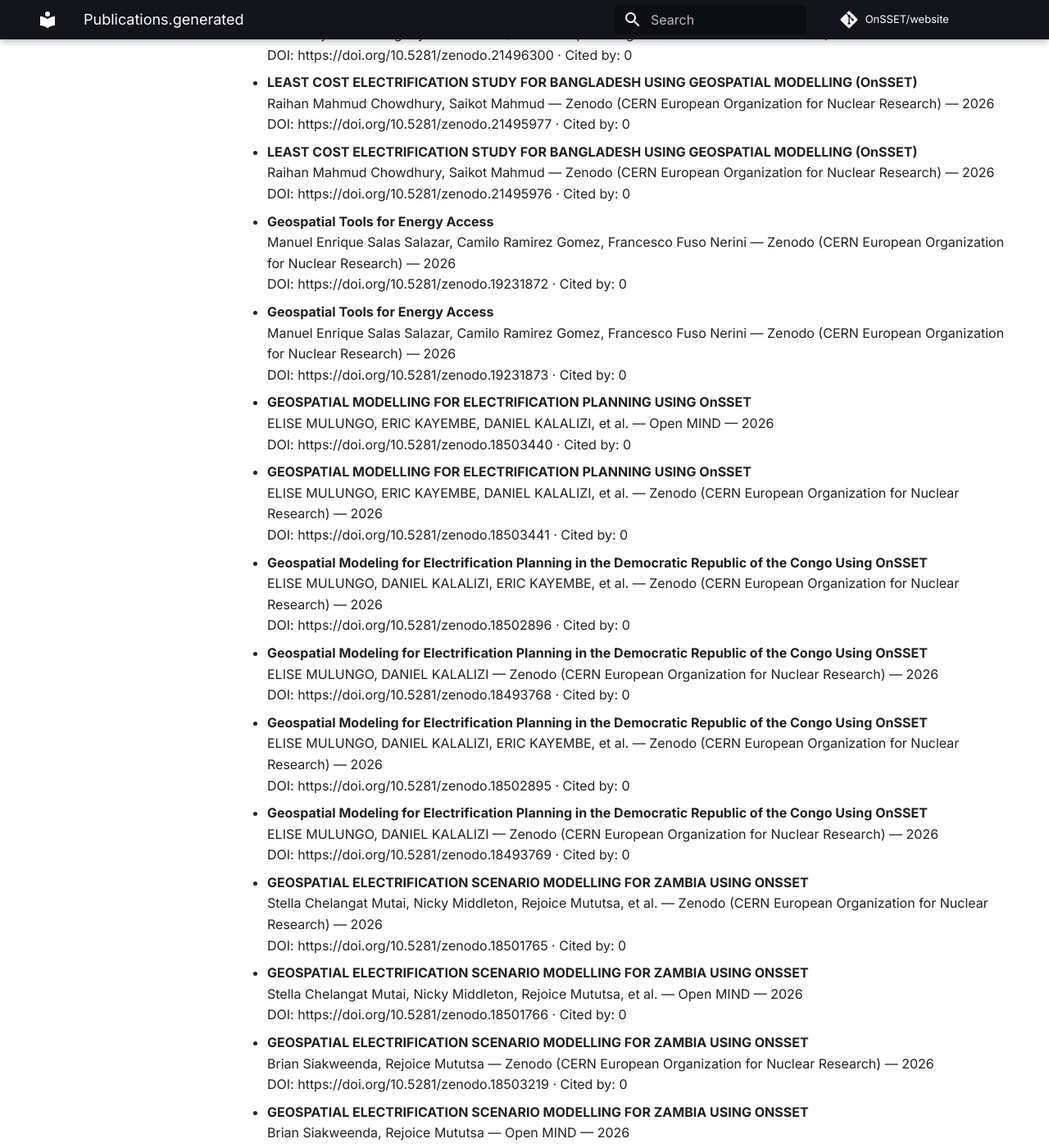
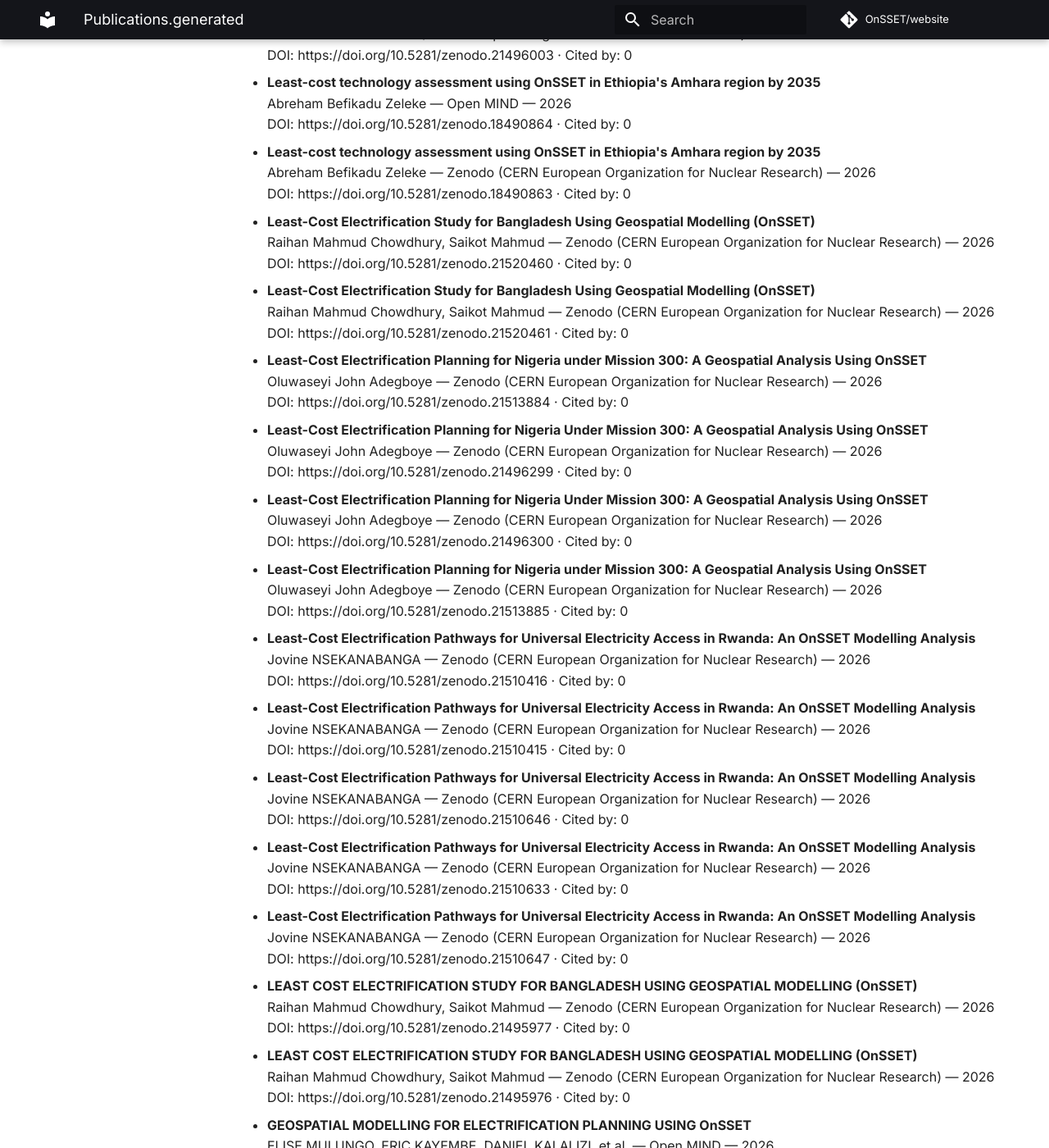
Before and after one commit to OnSSET/website, an MkDocs documentation site: the page built from docs/publications.generated.md, in a window 1280 px wide and 1400 px high, scrolled down 2768 px. Shown: the whole window at 82% size. Built offline with MkDocs 1.6.1 and Material for MkDocs 9.7.7, drawn with Linux system fonts in a browser that asks for light colours; comment, search, counter and statistics services are not loaded; some of the changed text lies outside the part shown.

Commit message:
Auto-update publications

```diff
--- a/docs/publications.generated.md
+++ b/docs/publications.generated.md
@@ -59,12 +59,12 @@ No results found.
   DOI: https://doi.org/10.5281/zenodo.20328728 · Cited by: 0
 
 - **Pathways to Universal Energy Access in Northern Brazil: Modeling with OnSSET**
+  AGL Pena, ALEXANDRA FALCON MENDOZA — Zenodo (CERN European Organization for Nuclear Research) — 2026
+  DOI: https://doi.org/10.5281/zenodo.20328727 · Cited by: 0
+
+- **Pathways to Universal Energy Access in Northern Brazil: Modeling with OnSSET**
   AGL Pena — Zenodo (CERN European Organization for Nuclear Research) — 2026
   DOI: https://doi.org/10.5281/zenodo.20332279 · Cited by: 0
-
-- **Pathways to Universal Energy Access in Northern Brazil: Modeling with OnSSET**
-  AGL Pena, ALEXANDRA FALCON MENDOZA — Zenodo (CERN European Organization for Nuclear Research) — 2026
-  DOI: https://doi.org/10.5281/zenodo.20328727 · Cited by: 0
 
 - **OnSSET processed GIS input data for 23 Sub Sahara Africa countries**
   KTH Royal Institute of Technology — Zenodo (CERN European Organization for Nuclear Research) — 2026
@@ -72,11 +72,27 @@ No results found.
 
 - **OnSSET Badge Concept Note 2026**
   Nicky Middleton — Zenodo (CERN European Organization for Nuclear Research) — 2026
-  DOI: https://doi.org/10.5281/zenodo.18353643 · Cited by: 0
+  DOI: https://doi.org/10.5281/zenodo.18353642 · Cited by: 0
 
 - **OnSSET Badge Concept Note 2026**
   Nicky Middleton — Zenodo (CERN European Organization for Nuclear Research) — 2026
-  DOI: https://doi.org/10.5281/zenodo.18353642 · Cited by: 0
+  DOI: https://doi.org/10.5281/zenodo.18353643 · Cited by: 0
+
+- **Modernizing Access to Electricity in Madagascar - Insights from GEP-OnSSET geospatial modeling**
+  Christian TOMBO — Zenodo (CERN European Organization for Nuclear Research) — 2026
+  DOI: https://doi.org/10.5281/zenodo.21523815 · Cited by: 0
+
+- **Modernizing Access to Electricity in Madagascar - Insights from GEP-OnSSET geospatial modeling**
+  Christian TOMBO — Zenodo (CERN European Organization for Nuclear Research) — 2026
+  DOI: https://doi.org/10.5281/zenodo.21523814 · Cited by: 0
+
+- **Moderniser l'Accès à l'Électricité à Madagascar - Perspectives issues de la modélisation géospatiale GEP-OnSSET**
+  Christian TOMBO — Zenodo (CERN European Organization for Nuclear Research) — 2026
+  DOI: https://doi.org/10.5281/zenodo.21530438 · Cited by: 0
+
+- **Moderniser l'Accès à l'Électricité à Madagascar - Perspectives issues de la modélisation géospatiale GEP-OnSSET**
+  Christian TOMBO — Zenodo (CERN European Organization for Nuclear Research) — 2026
+  DOI: https://doi.org/10.5281/zenodo.21530439 · Cited by: 0
 
 - **MALAWI'S GEOSPATIAL MODELLING FOR ELECTRIFICATION PLANNING USING ONSSET**
   Peter Mbisah — Zenodo (CERN European Organization for Nuclear Research) — 2026
@@ -84,15 +100,15 @@ No results found.
 
 - **MALAWI'S GEOSPATIAL MODELLING FOR ELECTRIFICATION PLANNING USING ONSSET**
   Peter Mbisah — Zenodo (CERN European Organization for Nuclear Research) — 2026
+  DOI: https://doi.org/10.5281/zenodo.21509579 · Cited by: 0
+
+- **MALAWI'S GEOSPATIAL MODELLING FOR ELECTRIFICATION PLANNING USING ONSSET**
+  Peter Mbisah — Zenodo (CERN European Organization for Nuclear Research) — 2026
+  DOI: https://doi.org/10.5281/zenodo.21509580 · Cited by: 0
+
+- **MALAWI'S GEOSPATIAL MODELLING FOR ELECTRIFICATION PLANNING USING ONSSET**
+  Peter Mbisah — Zenodo (CERN European Organization for Nuclear Research) — 2026
   DOI: https://doi.org/10.5281/zenodo.21496003 · Cited by: 0
-
-- **Linkage_scripts_OnSSET**
-  Luis Olmos, Michele Vittorio, Giulia Vaglietti — Zenodo (CERN European Organization for Nuclear Research) — 2026
-  DOI: https://doi.org/10.5281/zenodo.18874892 · Cited by: 0
-
-- **Linkage_scripts_OnSSET**
-  Luis Olmos, Michele Vittorio, Giulia Vaglietti — Open MIND — 2026
-  DOI: https://doi.org/10.5281/zenodo.18874891 · Cited by: 0
 
 - **Least-cost technology assessment using OnSSET in Ethiopia's Amhara region by 2035**
   Abreham Befikadu Zeleke — Open MIND — 2026
@@ -102,6 +118,18 @@ No results found.
   Abreham Befikadu Zeleke — Zenodo (CERN European Organization for Nuclear Research) — 2026
   DOI: https://doi.org/10.5281/zenodo.18490863 · Cited by: 0
 
+- **Least-Cost Electrification Study for Bangladesh Using Geospatial Modelling (OnSSET)**
+  Raihan Mahmud Chowdhury, Saikot Mahmud — Zenodo (CERN European Organization for Nuclear Research) — 2026
+  DOI: https://doi.org/10.5281/zenodo.21520460 · Cited by: 0
+
+- **Least-Cost Electrification Study for Bangladesh Using Geospatial Modelling (OnSSET)**
+  Raihan Mahmud Chowdhury, Saikot Mahmud — Zenodo (CERN European Organization for Nuclear Research) — 2026
+  DOI: https://doi.org/10.5281/zenodo.21520461 · Cited by: 0
+
+- **Least-Cost Electrification Planning for Nigeria under Mission 300: A Geospatial Analysis Using OnSSET**
+  Oluwaseyi John Adegboye — Zenodo (CERN European Organization for Nuclear Research) — 2026
+  DOI: https://doi.org/10.5281/zenodo.21513884 · Cited by: 0
+
 - **Least-Cost Electrification Planning for Nigeria Under Mission 300: A Geospatial Analysis Using OnSSET**
   Oluwaseyi John Adegboye — Zenodo (CERN European Organization for Nuclear Research) — 2026
   DOI: https://doi.org/10.5281/zenodo.21496299 · Cited by: 0
@@ -110,6 +138,30 @@ No results found.
   Oluwaseyi John Adegboye — Zenodo (CERN European Organization for Nuclear Research) — 2026
   DOI: https://doi.org/10.5281/zenodo.21496300 · Cited by: 0
 
+- **Least-Cost Electrification Planning for Nigeria under Mission 300: A Geospatial Analysis Using OnSSET**
+  Oluwaseyi John Adegboye — Zenodo (CERN European Organization for Nuclear Research) — 2026
+  DOI: https://doi.org/10.5281/zenodo.21513885 · Cited by: 0
+
+- **Least-Cost Electrification Pathways for Universal Electricity Access in Rwanda: An OnSSET Modelling Analysis**
+  Jovine NSEKANABANGA — Zenodo (CERN European Organization for Nuclear Research) — 2026
+  DOI: https://doi.org/10.5281/zenodo.21510416 · Cited by: 0
+
+- **Least-Cost Electrification Pathways for Universal Electricity Access in Rwanda: An OnSSET Modelling Analysis**
+  Jovine NSEKANABANGA — Zenodo (CERN European Organization for Nuclear Research) — 2026
+  DOI: https://doi.org/10.5281/zenodo.21510415 · Cited by: 0
+
+- **Least-Cost Electrification Pathways for Universal Electricity Access in Rwanda: An OnSSET Modelling Analysis**
+  Jovine NSEKANABANGA — Zenodo (CERN European Organization for Nuclear Research) — 2026
+  DOI: https://doi.org/10.5281/zenodo.21510646 · Cited by: 0
+
+- **Least-Cost Electrification Pathways for Universal Electricity Access in Rwanda: An OnSSET Modelling Analysis**
+  Jovine NSEKANABANGA — Zenodo (CERN European Organization for Nuclear Research) — 2026
+  DOI: https://doi.org/10.5281/zenodo.21510633 · Cited by: 0
+
+- **Least-Cost Electrification Pathways for Universal Electricity Access in Rwanda: An OnSSET Modelling Analysis**
+  Jovine NSEKANABANGA — Zenodo (CERN European Organization for Nuclear Research) — 2026
+  DOI: https://doi.org/10.5281/zenodo.21510647 · Cited by: 0
+
 - **LEAST COST ELECTRIFICATION STUDY FOR BANGLADESH USING GEOSPATIAL MODELLING (OnSSET)**
   Raihan Mahmud Chowdhury, Saikot Mahmud — Zenodo (CERN European Organization for Nuclear Research) — 2026
   DOI: https://doi.org/10.5281/zenodo.21495977 · Cited by: 0
@@ -117,14 +169,6 @@ No results found.
 - **LEAST COST ELECTRIFICATION STUDY FOR BANGLADESH USING GEOSPATIAL MODELLING (OnSSET)**
   Raihan Mahmud Chowdhury, Saikot Mahmud — Zenodo (CERN European Organization for Nuclear Research) — 2026
   DOI: https://doi.org/10.5281/zenodo.21495976 · Cited by: 0
-
-- **Geospatial Tools for Energy Access**
-  Manuel Enrique Salas Salazar, Camilo Ramirez Gomez, Francesco Fuso Nerini — Zenodo (CERN European Organization for Nuclear Research) — 2026
-  DOI: https://doi.org/10.5281/zenodo.19231872 · Cited by: 0
-
-- **Geospatial Tools for Energy Access**
-  Manuel Enrique Salas Salazar, Camilo Ramirez Gomez, Francesco Fuso Nerini — Zenodo (CERN European Organization for Nuclear Research) — 2026
-  DOI: https://doi.org/10.5281/zenodo.19231873 · Cited by: 0
 
 - **GEOSPATIAL MODELLING FOR ELECTRIFICATION PLANNING USING OnSSET**
   ELISE MULUNGO, ERIC KAYEMBE, DANIEL KALALIZI, et al. — Open MIND — 2026
@@ -135,12 +179,12 @@ No results found.
   DOI: https://doi.org/10.5281/zenodo.18503441 · Cited by: 0
 
 - **Geospatial Modeling for Electrification Planning in the Democratic Republic of the Congo Using OnSSET**
+  ELISE MULUNGO, DANIEL KALALIZI — Zenodo (CERN European Organization for Nuclear Research) — 2026
+  DOI: https://doi.org/10.5281/zenodo.18493768 · Cited by: 0
+
+- **Geospatial Modeling for Electrification Planning in the Democratic Republic of the Congo Using OnSSET**
   ELISE MULUNGO, DANIEL KALALIZI, ERIC KAYEMBE, et al. — Zenodo (CERN European Organization for Nuclear Research) — 2026
   DOI: https://doi.org/10.5281/zenodo.18502896 · Cited by: 0
-
-- **Geospatial Modeling for Electrification Planning in the Democratic Republic of the Congo Using OnSSET**
-  ELISE MULUNGO, DANIEL KALALIZI — Zenodo (CERN European Organization for Nuclear Research) — 2026
-  DOI: https://doi.org/10.5281/zenodo.18493768 · Cited by: 0
 
 - **Geospatial Modeling for Electrification Planning in the Democratic Republic of the Congo Using OnSSET**
   ELISE MULUNGO, DANIEL KALALIZI, ERIC KAYEMBE, et al. — Zenodo (CERN European Organization for Nuclear Research) — 2026
@@ -159,12 +203,36 @@ No results found.
   DOI: https://doi.org/10.5281/zenodo.18501766 · Cited by: 0
 
 - **GEOSPATIAL ELECTRIFICATION SCENARIO MODELLING FOR ZAMBIA USING ONSSET**
+  Brian Siakweenda, Rejoice Mututsa — Open MIND — 2026
+  DOI: https://doi.org/10.5281/zenodo.18503220 · Cited by: 0
+
+- **GEOSPATIAL ELECTRIFICATION SCENARIO MODELLING FOR ZAMBIA USING ONSSET**
   Brian Siakweenda, Rejoice Mututsa — Zenodo (CERN European Organization for Nuclear Research) — 2026
   DOI: https://doi.org/10.5281/zenodo.18503219 · Cited by: 0
 
-- **GEOSPATIAL ELECTRIFICATION SCENARIO MODELLING FOR ZAMBIA USING ONSSET**
-  Brian Siakweenda, Rejoice Mututsa — Open MIND — 2026
-  DOI: https://doi.org/10.5281/zenodo.18503220 · Cited by: 0
+- **Geospatial Electrification Planning for Ghana Using OnSSET: A Least-Cost Pathway to Universal Electricity Access by 2030**
+  Mary Fremah Adu — Zenodo (CERN European Organization for Nuclear Research) — 2026
+  DOI: https://doi.org/10.5281/zenodo.21518551 · Cited by: 0
+
+- **Geospatial Electrification Planning for Ghana Using OnSSET: A Least-Cost Pathway to Universal Electricity Access by 2030**
+  Mary Fremah Adu — Zenodo (CERN European Organization for Nuclear Research) — 2026
+  DOI: https://doi.org/10.5281/zenodo.21518552 · Cited by: 0
+
+- **Geospatial Electrification Planning For Ghana Using ONSSET**
+  Mary Fremah Adu — Zenodo (CERN European Organization for Nuclear Research) — 2026
+  DOI: https://doi.org/10.5281/zenodo.21511242 · Cited by: 0
+
+- **Geospatial Electrification Planning For Ghana Using ONSSET**
+  Mary Fremah Adu — Zenodo (CERN European Organization for Nuclear Research) — 2026
+  DOI: https://doi.org/10.5281/zenodo.21511243 · Cited by: 0
+
+- **GEOSPATIAL ELECTRIFICATION MODELLING FOR ZAMBIA USING ONSSET**
+  Hassan Phiri — Zenodo (CERN European Organization for Nuclear Research) — 2026
+  DOI: https://doi.org/10.5281/zenodo.21517054 · Cited by: 0
+
+- **GEOSPATIAL ELECTRIFICATION MODELLING FOR ZAMBIA USING ONSSET**
+  Hassan Phiri — Zenodo (CERN European Organization for Nuclear Research) — 2026
+  DOI: https://doi.org/10.5281/zenodo.21517053 · Cited by: 0
 
 - **GEOSPATIAL ELECTRIFICATION MODELLING FOR ZAMBIA USING ONSSET**
   Hassan Phiri — Zenodo (CERN European Organization for Nuclear Research) — 2026
@@ -183,12 +251,12 @@ No results found.
   DOI: https://doi.org/10.5281/zenodo.18491000 · Cited by: 0
 
 - **EMP-A-OnSSET-Pakistan-Mubeen Shafqat & Saad Nawaz**
+  Nawaz Muhammd Saad, Shafqat Mubeen — Open MIND — 2026
+  DOI: https://doi.org/10.5281/zenodo.18503152 · Cited by: 0
+
+- **EMP-A-OnSSET-Pakistan-Mubeen Shafqat & Saad Nawaz**
   Nawaz Muhammd Saad, Shafqat Mubeen — Zenodo (CERN European Organization for Nuclear Research) — 2026
   DOI: https://doi.org/10.5281/zenodo.18503153 · Cited by: 0
-
-- **EMP-A-OnSSET-Pakistan-Mubeen Shafqat & Saad Nawaz**
-  Nawaz Muhammd Saad, Shafqat Mubeen — Open MIND — 2026
-  DOI: https://doi.org/10.5281/zenodo.18503152 · Cited by: 0
 
 - **EMP-A 2026-OnSSET-Report-Pakistan-Mubeen Shafqat & Saad Nawaz**
   Nawaz Muhammd Saad, Shafqat Mubeen — Zenodo (CERN European Organization for Nuclear Research) — 2026
@@ -212,15 +280,15 @@ No results found.
 
 - **CÔTE D'IVOIRE ELECTRIFICATION PLANNING USING GEOSPATIAL MODELLING (OnSSET)**
   Alloubra Marie Emmanuelle AFFAINIE GASSON, Stella Chelangat Mutai, Nicky Middleton — Zenodo (CERN European Organization for Nuclear Research) — 2026
-  DOI: https://doi.org/10.5281/zenodo.18502902 · Cited by: 0
-
-- **CÔTE D'IVOIRE ELECTRIFICATION PLANNING USING GEOSPATIAL MODELLING (OnSSET)**
-  Alloubra Marie Emmanuelle AFFAINIE GASSON, Stella Chelangat Mutai, Nicky Middleton — Zenodo (CERN European Organization for Nuclear Research) — 2026
   DOI: https://doi.org/10.5281/zenodo.18504203 · Cited by: 0
 
 - **CÔTE D'IVOIRE ELECTRIFICATION PLANNING USING GEOSPATIAL MODELLING (OnSSET)**
   Alloubra Marie Emmanuelle AFFAINIE GASSON, Stella Chelangat Mutai, Nicky Middleton — Zenodo (CERN European Organization for Nuclear Research) — 2026
   DOI: https://doi.org/10.5281/zenodo.18504204 · Cited by: 0
+
+- **CÔTE D'IVOIRE ELECTRIFICATION PLANNING USING GEOSPATIAL MODELLING (OnSSET)**
+  Alloubra Marie Emmanuelle AFFAINIE GASSON, Stella Chelangat Mutai, Nicky Middleton — Zenodo (CERN European Organization for Nuclear Research) — 2026
+  DOI: https://doi.org/10.5281/zenodo.18502902 · Cited by: 0
 
 - **CÔTE D'IVOIRE ELECTRIFICATION PLANNING USING GEOSPATIAL MODELLING (OnSSET)**
   Alloubra Marie Emmanuelle AFFAINIE GASSON, Stella Chelangat Mutai, Nicky Middleton — Zenodo (CERN European Organization for Nuclear Research) — 2026
@@ -260,11 +328,11 @@ No results found.
 
 - **A Systematic Literature Review of Applications, Advancements, and Future Research Needs of the Open Source Spatial Electrification Toolkit (OnSSET)**
   Nicola Middleton, Naomi Tan, Mark Howells — Zenodo (CERN European Organization for Nuclear Research) — 2026
-  DOI: https://doi.org/10.5281/zenodo.19353316 · Cited by: 0
+  DOI: https://doi.org/10.5281/zenodo.19353317 · Cited by: 0
 
 - **A Systematic Literature Review of Applications, Advancements, and Future Research Needs of the Open Source Spatial Electrification Toolkit (OnSSET)**
   Nicola Middleton, Naomi Tan, Mark Howells — Zenodo (CERN European Organization for Nuclear Research) — 2026
-  DOI: https://doi.org/10.5281/zenodo.19353317 · Cited by: 0
+  DOI: https://doi.org/10.5281/zenodo.19353316 · Cited by: 0
 
 - **A global geospatial dataset of renewable electricity supply and network infrastructure for 2024, 2030 and 2050**
   Jihyeon Jeong, Fred Thomas, Jim W. Hall — Research Square — 2026
@@ -332,11 +400,11 @@ No results found.
 
 - **OnSSET with spatial changes in urbanisation in Kenya**
   Omondi, Cynthia Achieng — Zenodo (CERN European Organization for Nuclear Research) — 2025
-  DOI: https://doi.org/10.5281/zenodo.17961683 · Cited by: 0
+  DOI: https://doi.org/10.5281/zenodo.17961682 · Cited by: 0
 
 - **OnSSET with spatial changes in urbanisation in Kenya**
   Omondi, Cynthia Achieng — Zenodo (CERN European Organization for Nuclear Research) — 2025
-  DOI: https://doi.org/10.5281/zenodo.17961682 · Cited by: 0
+  DOI: https://doi.org/10.5281/zenodo.17961683 · Cited by: 0
 
 - **Mapping the Landscape of Open Science Research in Africa: A Bibliometric Analysis**
   Samuel Ankamah, Vivian Amponsah, Francis Yeboah, et al. — Ghana Library Journal — 2025
@@ -429,71 +497,3 @@ No results found.
 - **The role of agriculture for achieving renewable energy-centered sustainable development objectives in rural Africa**
   Giacomo Falchetta, Adriano Vinca, André Troost, et al. — Environmental Development — 2024
   DOI: https://doi.org/10.1016/j.envdev.2024.101098 · Cited by: 7
-
-- **Leapfrogging the darkness: contextualising the meaning of energy transitions for African countries**
-  Sebastian Sterl, Rebekah Shirley, Mary Githinji, et al. — Progress in Energy — 2024
-  DOI: https://doi.org/10.1088/2516-1083/ad31b7 · Cited by: 7
-
-- **Assessing <scp>sustainable development goal</scp> 7 implementation and its nexus with social, economic and ecological factors in <scp>EU</scp> countries**
-  Marta Kuc‐Czarnecka, Iwona Markowicz, Agnieszka Sompolska‐Rzechuła, et al. — Sustainable Development — 2024
-  DOI: https://doi.org/10.1002/sd.3156 · Cited by: 7
-
-- **Optimal Electrification Using Renewable Energies: Microgrid Installation Model with Combined Mixture k-Means Clustering Algorithm, Mixed Integer Linear Programming, and Onsset Method**
-  Kabe Moyème, Yao Bokovi, Kwami Senam Sedzro, et al. — Energies — 2024
-  DOI: https://doi.org/10.3390/en17123022 · Cited by: 5
-
-- **A High-Resolution Analysis of Electricity Demand for Informed Electrification Planning**
-  Adugnaw Lake Temesgen, Basilio Zeloso S. Tamele, Erik O. Ahlgren — 2024
-  DOI: https://doi.org/10.1109/powerafrica61624.2024.10759429 · Cited by: 3
-
-- **Long-term Energy System Modelling for a Clean Energy Transition and Improved Energy Security in Botswana’s Energy Sector using OSeMOSYS (Open-Source Energy Modelling System)**
-  Ranea Saad, Fernando Plazas-Niño, Carla Cannone, et al. — 2024
-  DOI: https://doi.org/10.33774/coe-2024-0cf1p · Cited by: 2
-
-- **Optimal Electrification Using Renewable Energies: Microgrid Installation Model with Combined Mixture k-Means Clustering Algorithm, Mixed Integer Linear Programming and Onsset Method**
-  Kabe Moyème, Yao Bokovi, Kwami Senam Sedzro, et al. — Preprints.org — 2024
-  DOI: https://doi.org/10.20944/preprints202405.0176.v1 · Cited by: 1
-
-- **A Review of Energy Demands and its’ Implication on Climate Change in Africa**
-  Godsday Idanegbe Usiabulu, Peter Sydney Aprioku, Ogechi Okoye, et al. — Journal of Engineering Research and Reports — 2024
-  DOI: https://doi.org/10.9734/jerr/2024/v26i11066 · Cited by: 1
-
-- **Sustainability of power generation for developing economies: A systematic review of power sources mix**
-  Hanif Auwal Ibrahim, Michael Ayomoh, Ramesh C. Bansal, et al. — Energy Strategy Reviews — 2023
-  DOI: https://doi.org/10.1016/j.esr.2023.101085 · Cited by: 70
-
-- **A geospatial approach to understanding clean cooking challenges in sub-Saharan Africa**
-  Babak Khavari, Camilo Ramírez, Marc Jeuland, et al. — Nature Sustainability — 2023
-  DOI: https://doi.org/10.1038/s41893-022-01039-8 · Cited by: 69
-
-- **Towards achieving Sustainable Development Goal 7 in <scp>sub‐Saharan</scp> Africa: Role of governance and renewable energy**
-  Anasuya Haldar, Narayan Sethi, Pabitra Kumar Jena, et al. — Sustainable Development — 2023
-  DOI: https://doi.org/10.1002/sd.2521 · Cited by: 61
-
-- **The cost of electrifying all households in 40 Sub-Saharan African countries by 2030**
-  Florian Egli, Churchill Agutu, Bjarne Steffen, et al. — Nature Communications — 2023
-  DOI: https://doi.org/10.1038/s41467-023-40612-3 · Cited by: 30
-
-- **Quantifying agricultural productive use of energy load in Sub-Saharan Africa and its impact on microgrid configurations and costs**
-  Amanda Farthing, Evan Rosenlieb, Darlene Steward, et al. — Applied Energy — 2023
-  DOI: https://doi.org/10.1016/j.apenergy.2023.121131 · Cited by: 28
-
-- **Balancing the scales: Does public debt and energy poverty mitigate or exacerbate ecological distortions in Nigeria?**
-  Uju Regina Ezenekwe, Kingsley Ikechukwu Okere, Stephen Kelechi Dimnwobi, et al. — International Social Science Journal — 2023
-  DOI: https://doi.org/10.1111/issj.12465 · Cited by: 26
-
-- **Integrating Solar Photovoltaic Power Source and Biogas Energy-Based System for Increasing Access to Electricity in Rural Areas of Tanzania**
-  Isaka J. Mwakitalima, M. Rizwan, Narendra Kumar — International Journal of Photoenergy — 2023
-  DOI: https://doi.org/10.1155/2023/7950699 · Cited by: 21
-
-- **Addressing Challenges in Long-Term Strategic Energy Planning in LMICs: Learning Pathways in an Energy Planning Ecosystem**
-  Carla Cannone, Pooya Hoseinpoori, Leigh Martindale, et al. — Energies — 2023
-  DOI: https://doi.org/10.3390/en16217267 · Cited by: 21
-
-- **Enabling factors for the development of mini-grid solutions in Mozambique: A PESTLE-based analysis**
-  Castro Soares, Diana Shendrikova, Giacomo Crevani, et al. — Energy Strategy Reviews — 2023
-  DOI: https://doi.org/10.1016/j.esr.2022.101040 · Cited by: 16
-
-- **MESSAGEix-GLOBIOM Nexus Module: Integrating water sector and climate impacts**
-  Muhammad Awais, Adriano Vinca, Edward Byers, et al. — 2023
-  DOI: https://doi.org/10.5194/egusphere-2023-258 · Cited by: 13
```
